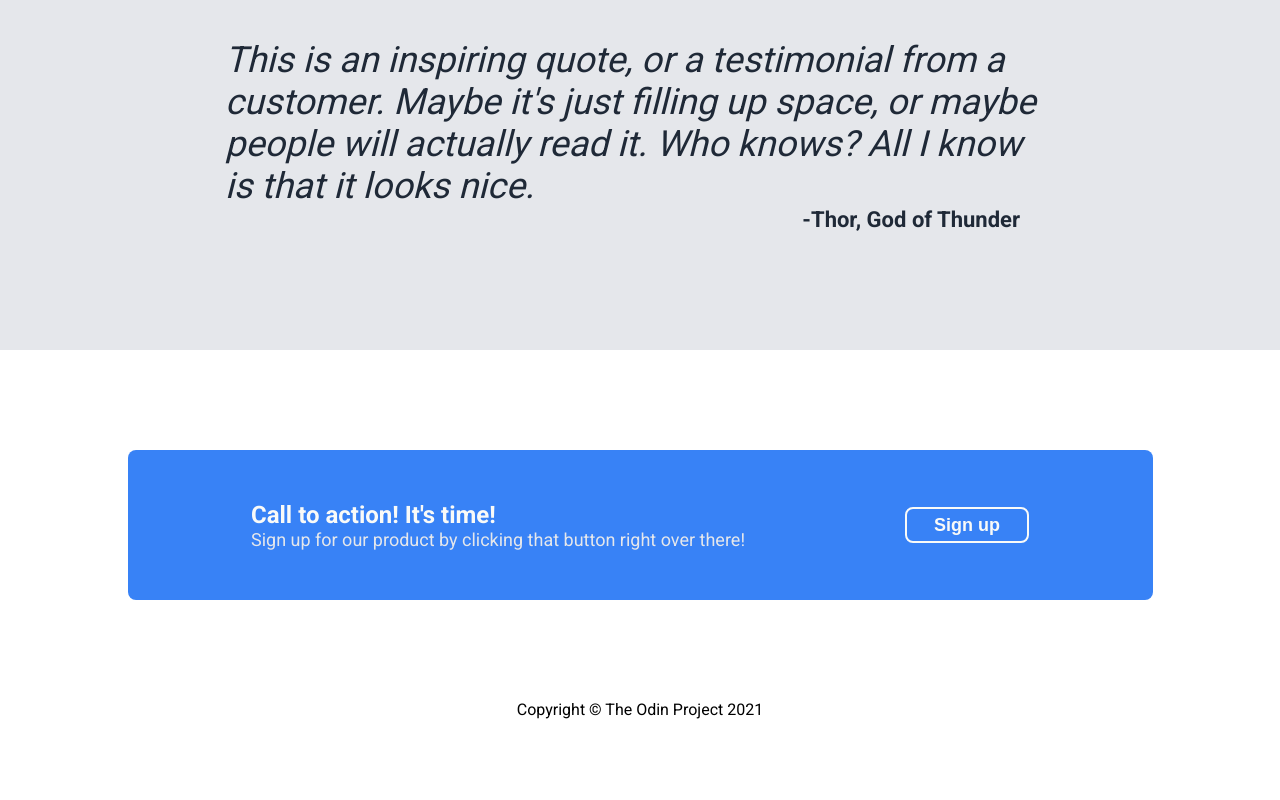
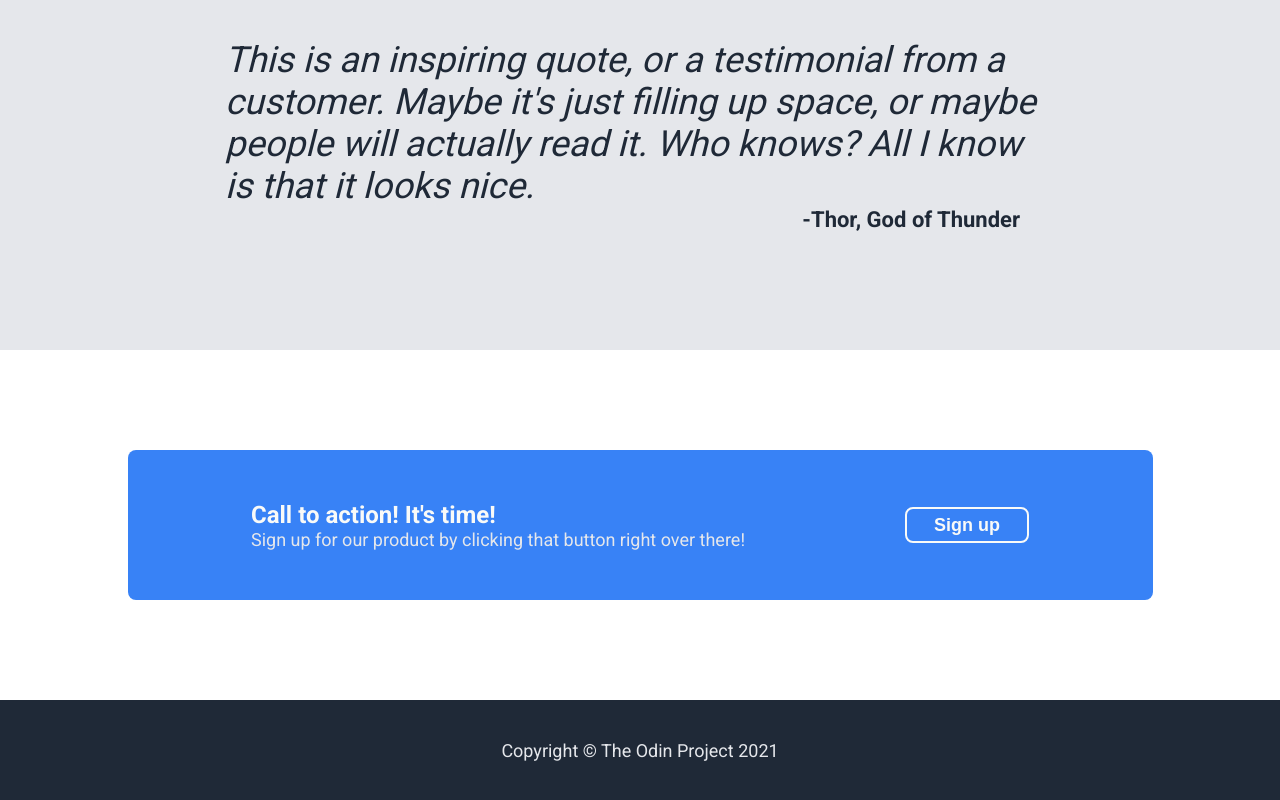
Before and after one commit to azrothe/odin-landing-page, a plain HTML site: page index.html in a window 1280 px wide. Shown: the part 1115-1915 px from the top of the page. Before the commit the page ends 1834 px from the top, so only its background shows below. Drawn offline with Linux system fonts and the light colour scheme.

Commit message:
Add CSS formatting for footer

```diff
--- a/style.css
+++ b/style.css
@@ -210,3 +210,17 @@ ul {
   font-size: 18px;
   font-weight: 700;
 }
+
+.footer {
+  display: flex;
+  justify-content: center;
+  align-items: center;
+  background-color: #1F2937;
+  width: 1440px;
+  height: 100px;
+}
+
+.copyright {
+  color: #E5E7EB;
+  font-size: 18px;
+}
```
